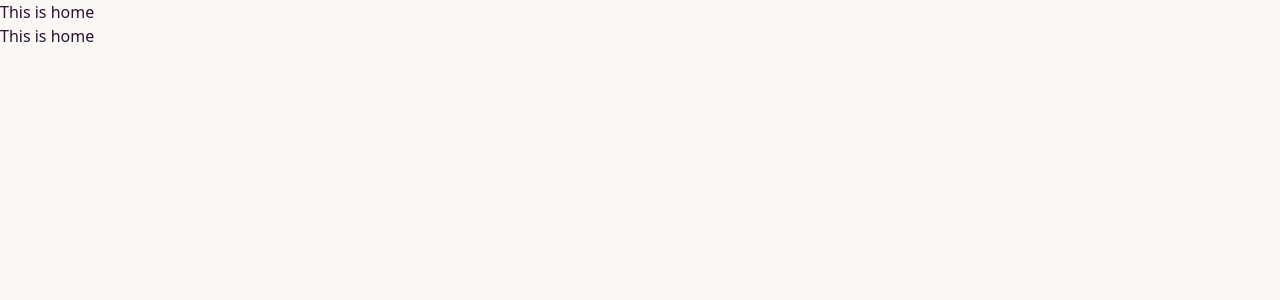
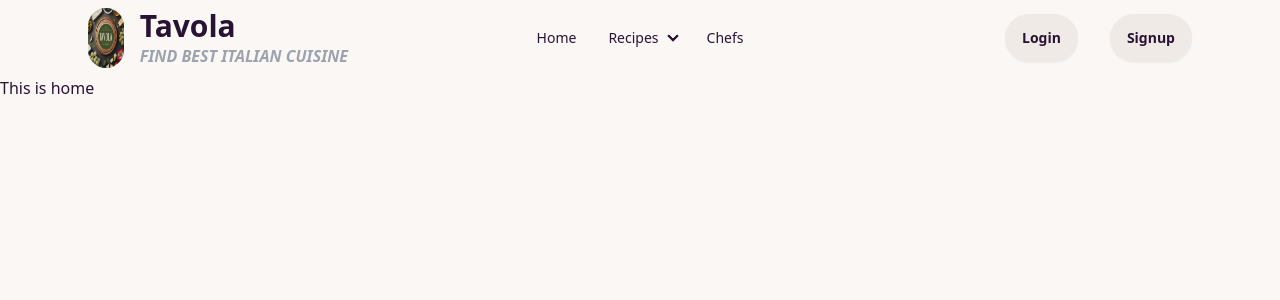
Before and after one commit to abirHasan64/tavola-client, a React (Vite) app: page / in a window 1280 px wide. Shown: the top 300 px of the page. Built offline with nearby package versions, Linux system fonts and the light colour scheme.

Commit message:
navbar design completed

```diff
--- /dev/null
+++ b/src/Components/Navigation/Navigation.jsx
@@ -0,0 +1,109 @@
+import { Link } from "react-router-dom";
+import logo from "../../assets/logo and title icon/logo.jpeg";
+
+const Navigation = () => {
+  return (
+    <div className="lg:mx-20">
+      <div className="navbar bg-base-100">
+        <div className="navbar-start">
+          <div className="dropdown">
+            <div tabIndex={0} role="button" className="btn btn-ghost lg:hidden">
+              <svg
+                xmlns="http://www.w3.org/2000/svg"
+                className="h-5 w-5"
+                fill="none"
+                viewBox="0 0 24 24"
+                stroke="currentColor"
+              >
+                <path
+                  strokeLinecap="round"
+                  strokeLinejoin="round"
+                  strokeWidth="2"
+                  d="M4 6h16M4 12h8m-8 6h16"
+                />
+              </svg>
+            </div>
+            <ul
+              tabIndex={0}
+              className="menu menu-sm dropdown-content mt-3 z-[1] p-2 shadow bg-base-100 rounded-box"
+            >
+              <li>
+                <a>Home</a>
+              </li>
+              <li>
+                <a>Recipes</a>
+                <ul className="p-2">
+                  <li>
+                    <a>Appetizers</a>
+                  </li>
+                  <li>
+                    <a>Beef</a>
+                  </li>
+                  <li>
+                    <a>Chicken</a>
+                  </li>
+                  <li>
+                    <a>Vegetarian</a>
+                  </li>
+                  <li>
+                    <a>Desert</a>
+                  </li>
+                </ul>
+              </li>
+              <li>
+                <Link>Chefs</Link>
+              </li>
+            </ul>
+          </div>
+          <Link className="flex gap-4">
+            <img className="rounded-full w-1/6 lg:w-1/12 lg:rounded-full" src={logo} />
+            <div className="my-auto">
+              <p className="text-3xl font-semibold">Tavola</p>
+              <p className="font-semibold text-gray-400 italic uppercase">Find best Italian cuisine</p>
+            </div>
+          </Link>
+        </div>
+        <div className="navbar-center hidden lg:flex">
+          <ul className="menu menu-horizontal px-1">
+            <li>
+              <a>Home</a>
+            </li>
+            <li>
+              <details>
+                <summary>Recipes</summary>
+                <ul className="p-2">
+                  <li>
+                    <a>Appetizers</a>
+                  </li>
+                  <li>
+                    <a>Beef</a>
+                  </li>
+                  <li>
+                    <a>Chicken</a>
+                  </li>
+                  <li>
+                    <a>Vegetarian</a>
+                  </li>
+                  <li>
+                    <a>Desert</a>
+                  </li>
+                </ul>
+              </details>
+            </li>
+            <li>
+              <a>Chefs</a>
+            </li>
+          </ul>
+        </div>
+        <div className="navbar-end">
+          <Link className="space-x-8">
+          <button className="btn">Login</button>
+          <button className="btn">Signup</button>
+          </Link>
+        </div>
+      </div>
+    </div>
+  );
+};
+
+export default Navigation;
--- a/src/Layouts/MainLayout.jsx
+++ b/src/Layouts/MainLayout.jsx
@@ -1,10 +1,10 @@
 import { Outlet } from "react-router-dom";
-import Home from "../Pages/Home/Home/Home";
+import Navigation from "../Components/Navigation/Navigation";
 
 const MainLayout = () => {
   return (
     <div>
-      <Home />
+      <Navigation />
       <Outlet />
     </div>
   );
```
